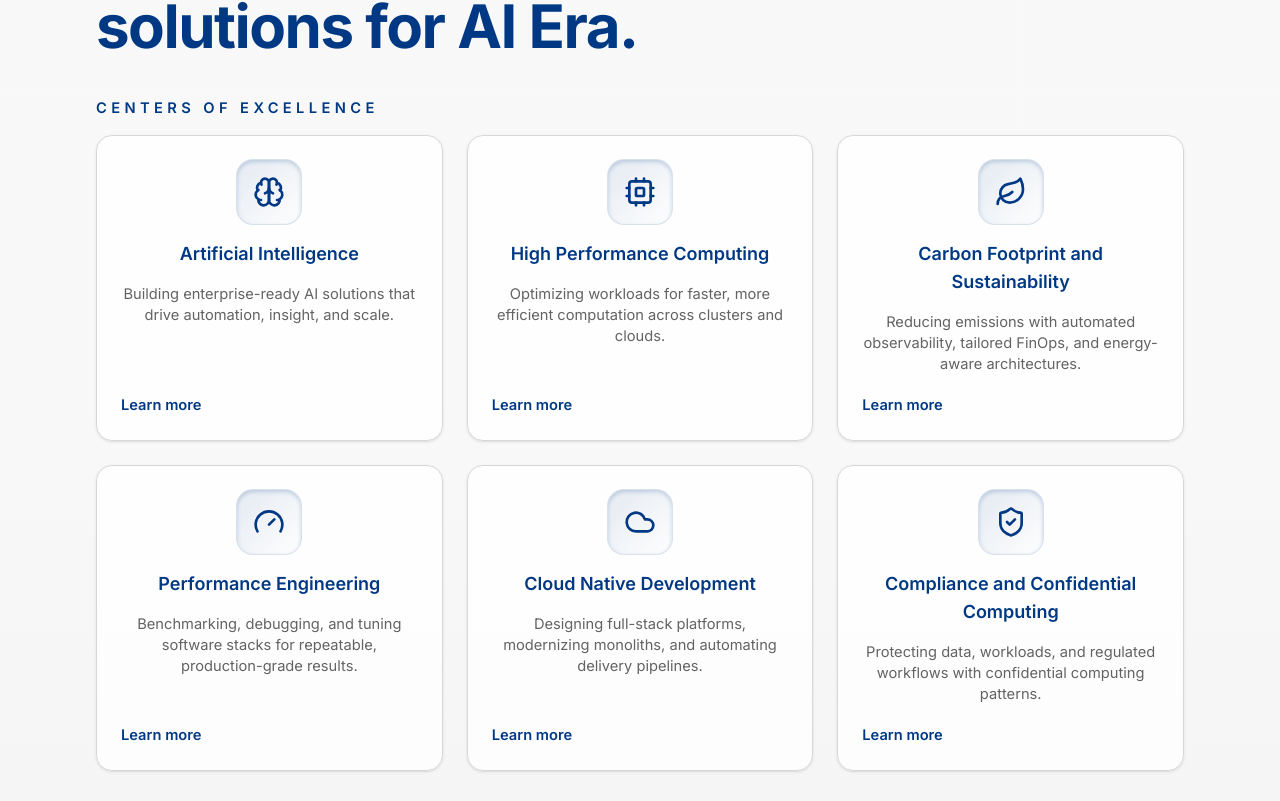
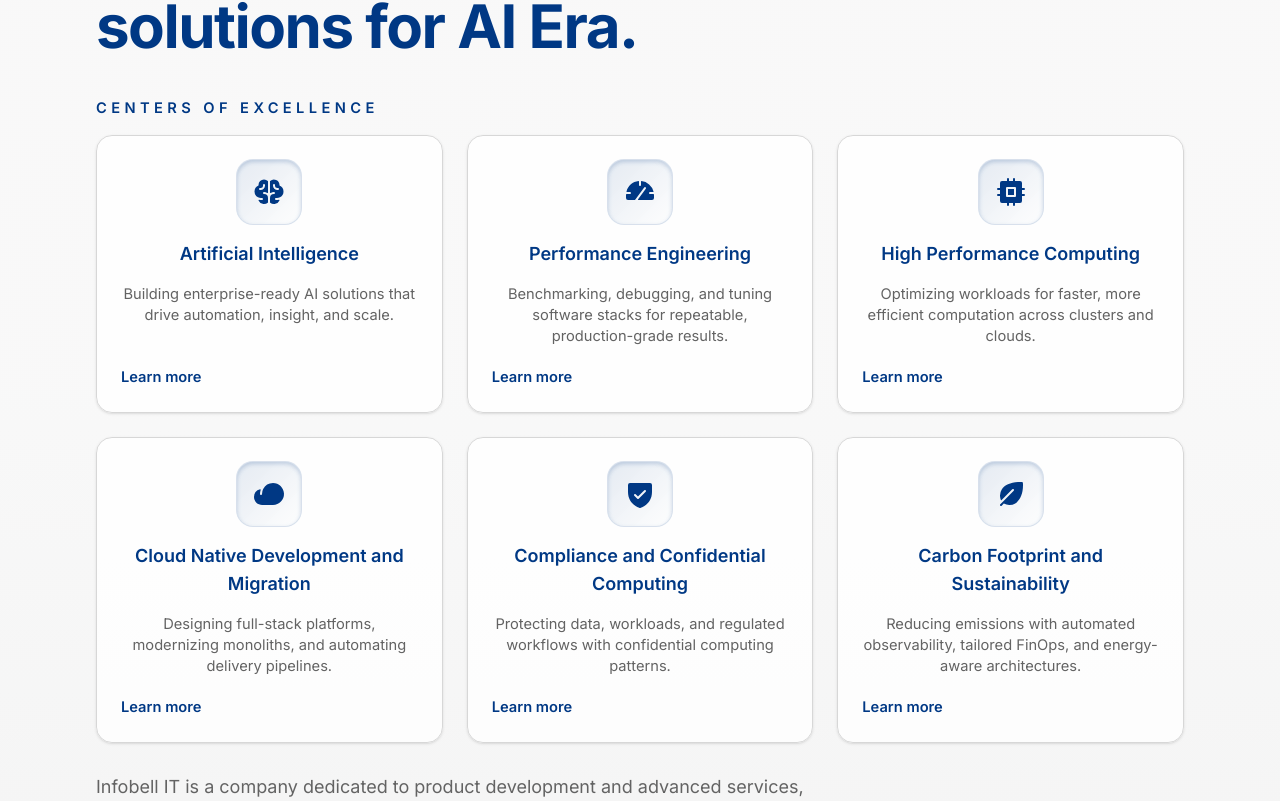
Before and after one commit to enzo-prism/infobell-it-2, a Next.js app: page / in a window 1280 px wide. Shown: the part 419-1220 px from the top of the page. Built offline with nearby package versions, Linux system fonts and the light colour scheme.

Commit message:
feat: enhance centers of excellence section

```diff
--- a/app/(site)/page.tsx
+++ b/app/(site)/page.tsx
@@ -156,7 +156,8 @@ function CoreExpertiseSection() {
     <section id="expertise" className="bg-background">
       <div className="mx-auto w-full max-w-6xl px-4 sm:px-6 lg:px-8">
         <div className="mx-auto max-w-3xl text-center">
-          <h2 className="text-3xl font-semibold tracking-tight text-heading sm:text-4xl">Our Core Expertise</h2>
+          <p className="text-sm font-semibold uppercase tracking-[0.3em] text-primary">Delivering high-value services</p>
+          <h2 className="mt-4 text-3xl font-semibold tracking-tight text-heading sm:text-4xl">Centers of Excellence</h2>
           <p className="mt-4 text-lg text-muted-foreground">
             Strategic engineering capabilities that unlock scalable AI, resilient infrastructure, and sustainable cloud
             modernization.
--- /dev/null
+++ b/components/expertise-hover-icon.tsx
@@ -0,0 +1,51 @@
+import type { ComponentType, CSSProperties } from "react"
+import { Brain, Cloud, Cpu, Gauge, Leaf, ShieldCheck } from "@phosphor-icons/react"
+import type { IconProps } from "@phosphor-icons/react"
+import type { ExpertiseIcon } from "@/lib/content/capabilities"
+import { cn } from "@/lib/utils"
+
+const ICON_MAP: Record<ExpertiseIcon, ComponentType<IconProps>> = {
+  brain: Brain,
+  cpu: Cpu,
+  leaf: Leaf,
+  gauge: Gauge,
+  cloud: Cloud,
+  shield: ShieldCheck,
+}
+
+const ACCENT_MAP: Record<ExpertiseIcon, string> = {
+  brain: "rgb(56 189 248)",
+  gauge: "rgb(251 146 60)",
+  cpu: "rgb(167 139 250)",
+  cloud: "rgb(96 165 250)",
+  shield: "rgb(74 222 128)",
+  leaf: "rgb(163 230 53)",
+}
+
+export type ExpertiseHoverIconProps = {
+  icon: ExpertiseIcon
+  className?: string
+}
+
+export function ExpertiseHoverIcon({ icon, className }: ExpertiseHoverIconProps) {
+  const Icon = ICON_MAP[icon]
+  const accent = ACCENT_MAP[icon]
+
+  return (
+    <span
+      className={cn("relative inline-flex h-full w-full", className)}
+      style={{ "--expertise-accent": accent } as CSSProperties}
+      aria-hidden="true"
+    >
+      <span className="pointer-events-none absolute inset-0 scale-75 rounded-full bg-[radial-gradient(circle_at_center,var(--expertise-accent)_0%,transparent_65%)] opacity-0 blur-lg transition duration-300 group-hover:opacity-100 group-hover:scale-110" />
+      <Icon
+        weight="fill"
+        className="absolute inset-0 h-full w-full opacity-100 transition duration-300 ease-out group-hover:scale-95 group-hover:opacity-0"
+      />
+      <Icon
+        weight="duotone"
+        className="absolute inset-0 h-full w-full scale-95 text-[color:var(--expertise-accent)] opacity-0 transition duration-300 ease-out group-hover:scale-110 group-hover:opacity-100"
+      />
+    </span>
+  )
+}
--- a/components/expertise-slide-card.tsx
+++ b/components/expertise-slide-card.tsx
@@ -1,20 +1,9 @@
 "use client"
 
 import Link from "next/link"
-import { Brain, Cloud, Cpu, Gauge, Leaf, ShieldCheck } from "lucide-react"
-import type { LucideIcon } from "lucide-react"
-import type { ExpertiseIcon } from "@/lib/content/capabilities"
 import type { ExpertiseItem } from "@/lib/content/home"
+import { ExpertiseHoverIcon } from "@/components/expertise-hover-icon"
 import { cn } from "@/lib/utils"
-
-const iconMap: Record<ExpertiseIcon, LucideIcon> = {
-  brain: Brain,
-  cpu: Cpu,
-  leaf: Leaf,
-  gauge: Gauge,
-  cloud: Cloud,
-  shield: ShieldCheck,
-}
 
 export type ExpertiseSlideCardProps = {
   item: ExpertiseItem
@@ -40,7 +29,6 @@ export function ExpertiseSlideCard({
   className,
   ariaLabel,
 }: ExpertiseSlideCardProps) {
-  const Icon = iconMap[item.icon]
   const points = variant === "detailed" ? getHighlights(item.description).slice(0, 4) : []
 
   return (
@@ -54,7 +42,7 @@ export function ExpertiseSlideCard({
     >
       <div className="flex flex-col gap-4 text-center">
         <div className="mx-auto flex h-16 w-16 items-center justify-center rounded-2xl bg-gradient-to-br from-primary/10 via-primary/5 to-transparent text-primary shadow-inner shadow-primary/20 ring-1 ring-primary/15 transition-transform duration-300 group-hover:-translate-y-1 group-hover:rotate-3">
-          <Icon className="h-8 w-8" aria-hidden="true" />
+          <ExpertiseHoverIcon icon={item.icon} className="h-8 w-8" />
         </div>
         <h3 className="text-lg font-semibold text-heading">{item.title}</h3>
         <p className="text-sm text-muted-foreground">{item.summary}</p>
--- a/components/hero-pillars-slider.tsx
+++ b/components/hero-pillars-slider.tsx
@@ -22,7 +22,7 @@ export function HeroPillarsSlider() {
   return (
     <div className="mt-8 sm:mt-10">
       <div className="mb-4 flex items-center justify-between gap-3">
-        <p className="text-sm font-semibold uppercase tracking-[0.3em] text-primary">Centers of excellence</p>
+        <p className="text-sm font-semibold uppercase tracking-[0.3em] text-primary">Centers of Excellence</p>
         <div className="hidden gap-2 sm:flex lg:hidden">
           <Button
             type="button"
--- a/lib/content/capabilities.ts
+++ b/lib/content/capabilities.ts
@@ -95,7 +95,7 @@ export const CAPABILITY_SUMMARIES: Record<CapabilitySlug, CapabilitySummary> = {
   },
   "cloud-native": {
     slug: "cloud-native",
-    title: "Cloud Native Development",
+    title: "Cloud Native Development and Migration",
     summary: "Designing full-stack platforms, modernizing monoliths, and automating delivery pipelines.",
     icon: "cloud",
     href: "/cloud-native",
--- a/lib/content/home.ts
+++ b/lib/content/home.ts
@@ -38,11 +38,11 @@ export type ExpertiseItem = BaseContentItem & {
 
 const HOME_CAPABILITY_ORDER: CapabilitySlug[] = [
   "ai",
+  "performance",
   "hpc",
-  "sustainability",
-  "performance",
   "cloud-native",
   "compliance",
+  "sustainability",
 ]
 
 export const CORE_EXPERTISE: ExpertiseItem[] = HOME_CAPABILITY_ORDER.map((slug) => {
--- a/lib/content/site.ts
+++ b/lib/content/site.ts
@@ -38,7 +38,7 @@ export const NAV_PRIMARY: Array<NavItem | NavGroup> = [
       { label: "High Performance Computing", href: "/hpc", icon: "cpu" },
       { label: "Carbon Footprint and Sustainability", href: "/sustainability", icon: "leaf" },
       { label: "Performance Engineering", href: "/performance", icon: "gauge" },
-      { label: "Cloud Native Development", href: "/cloud-native", icon: "cloud" },
+      { label: "Cloud Native Development and Migration", href: "/cloud-native", icon: "cloud" },
       { label: "Compliance and Confidential Computing", href: "/compliance", icon: "shield" },
     ],
   },
--- a/package.json
+++ b/package.json
@@ -10,6 +10,7 @@
   },
   "dependencies": {
     "@hookform/resolvers": "^3.10.0",
+    "@phosphor-icons/react": "^2.1.10",
     "@radix-ui/react-accordion": "1.2.2",
     "@radix-ui/react-alert-dialog": "1.1.4",
     "@radix-ui/react-aspect-ratio": "1.1.1",
```
Also changed, not shown: 1 other file (tests, documents, lock files or other folders).
